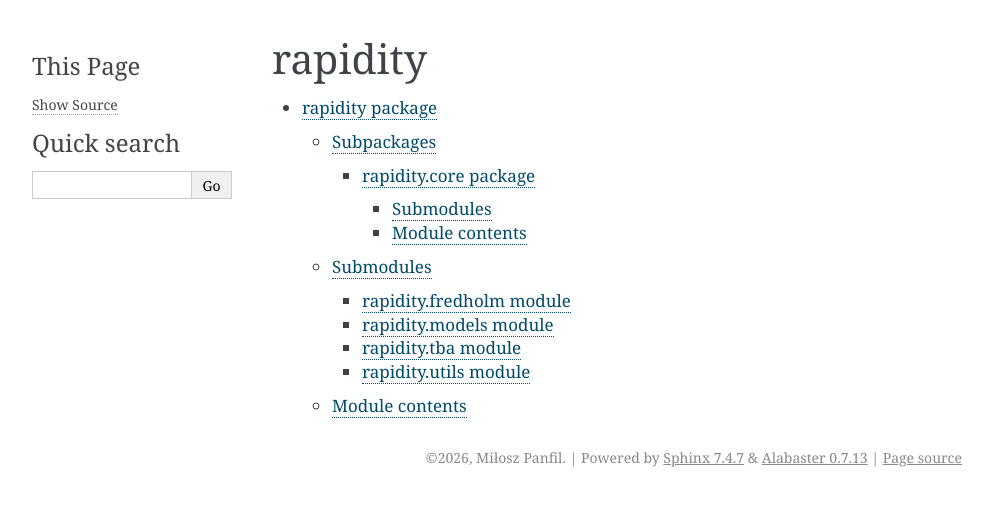
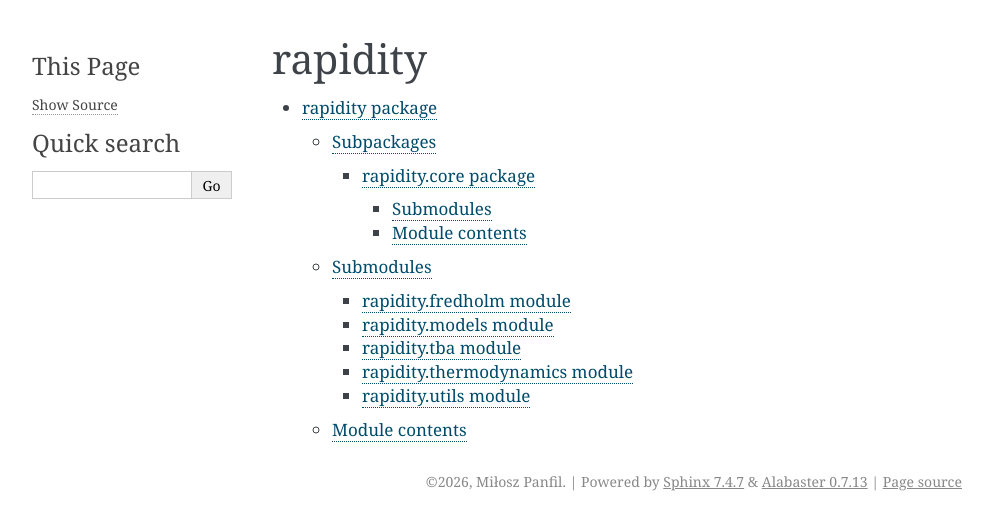
Before and after one commit to mkpanfil/rapidity, a Sphinx documentation site: the page built from docs/source/modules.rst, in a window 1280 px wide. Shown: the top 530 px of the page, without its empty margins (148-1140 px from the left). Built offline with Sphinx 7.4.7, drawn with Linux system fonts in a browser that asks for light colours.

Commit message:
update docs with thermodynamics

```diff
--- a/docs/source/rapidity.rst
+++ b/docs/source/rapidity.rst
@@ -18,6 +18,7 @@ Submodules
    rapidity.fredholm
    rapidity.models
    rapidity.tba
+   rapidity.thermodynamics
    rapidity.utils
 
 Module contents
--- /dev/null
+++ b/docs/source/rapidity.thermodynamics.rst
@@ -0,0 +1,7 @@
+rapidity.thermodynamics module
+==============================
+
+.. automodule:: rapidity.thermodynamics
+   :members:
+   :show-inheritance:
+   :undoc-members:
```
